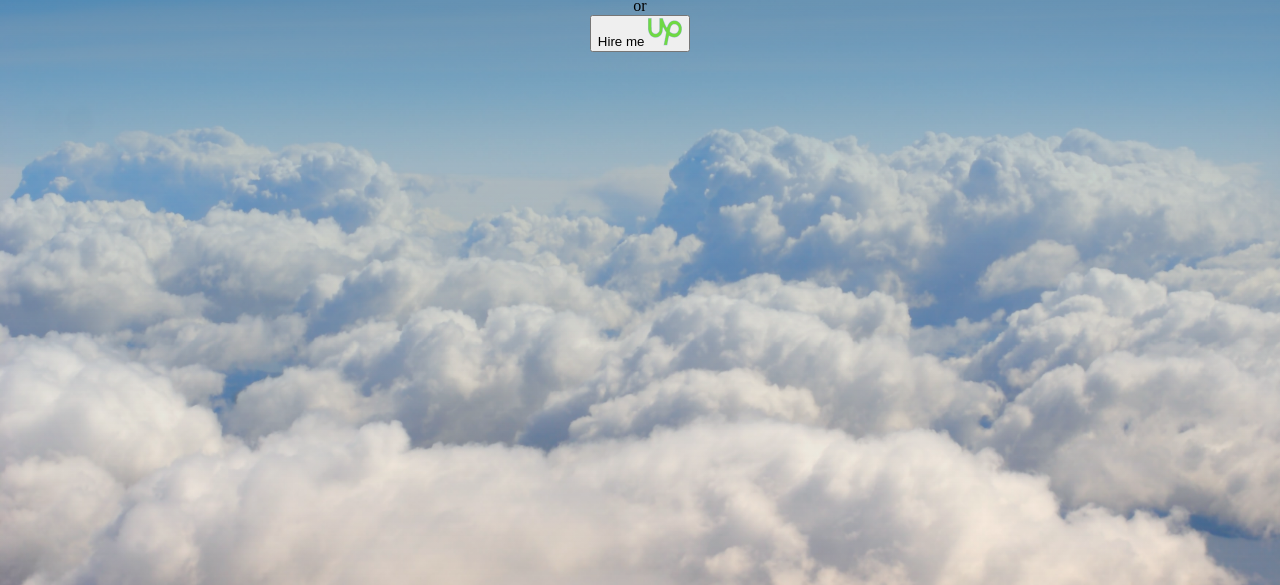
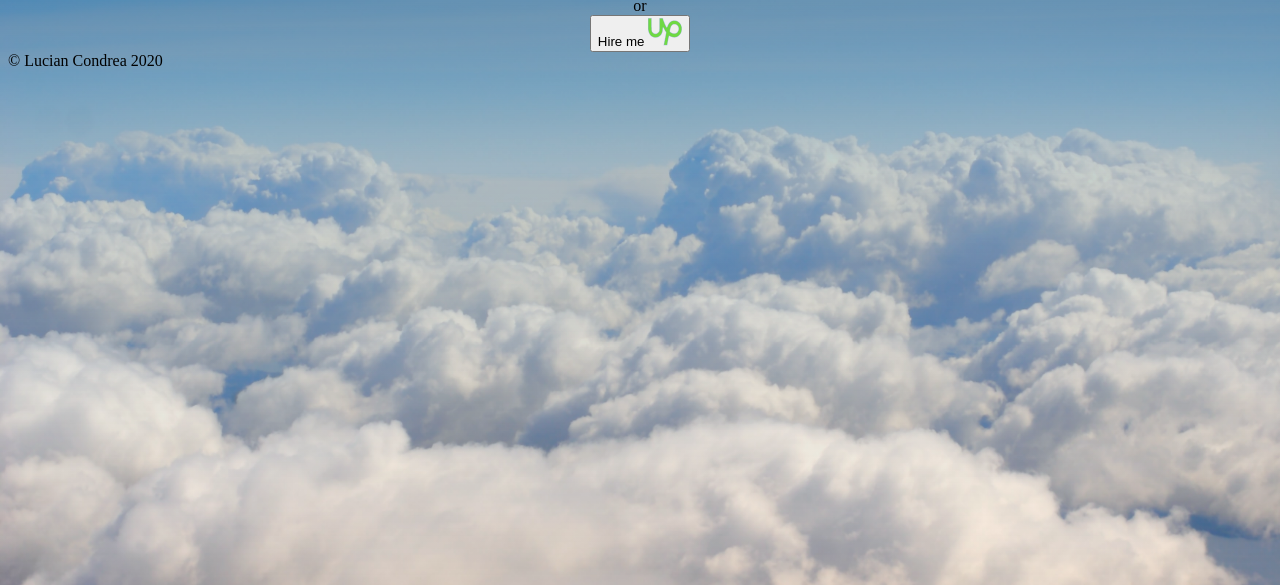
Before and after one commit to luciancic/condrea.dev, a Gatsby site: page / in a window 1280 px wide. Shown: the part 215-800 px from the top of the page. Built offline with nearby package versions, Linux system fonts and the light colour scheme; Gatsby itself is replaced by a stand-in of ours.

Commit message:
add footer

```diff
--- a/src/pages/index.js
+++ b/src/pages/index.js
@@ -29,6 +29,7 @@ const IndexPage = () => (
         Hire me <img src={UpworkIcon} alt="" />
       </button>
     </nav>
+    <footer>© Lucian Condrea 2020</footer>
   </div>
 )
 
```
